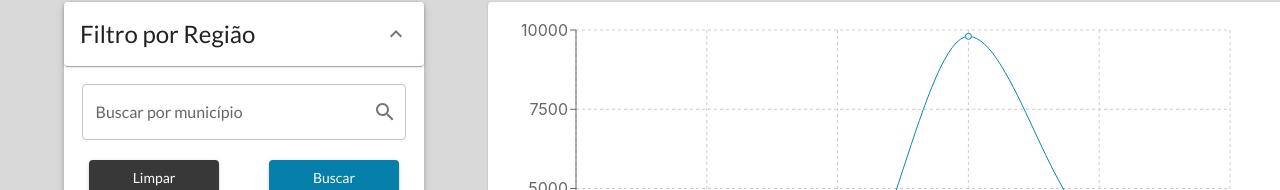
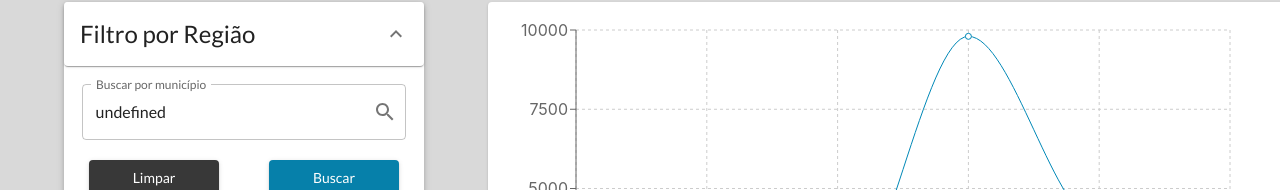
Before and after one commit to FACOM-INISA/website, a Next.js app: page /sistemadedados in a window 1280 px wide. Shown: the part 187-377 px from the top of the page. Built offline with nearby package versions, Linux system fonts and the light colour scheme.

Commit message:
fix(sistemadedados): corrige o o botao de limpar para funcionar corretamente

```diff
--- a/pages/sistemadedados.tsx
+++ b/pages/sistemadedados.tsx
@@ -69,8 +69,7 @@ const SistemaDeDados: NextPage = () => {
     setExpandedD(!expandedD);
   };
 
-  const [value, setValue] = React.useState<any>(true);
-  console.log(value);
+  const [value, setValue] = React.useState<any>('');
 
   return (
     <Layout className={styles.sistema}>
@@ -105,6 +104,7 @@ const SistemaDeDados: NextPage = () => {
                     options={options.sort((a, b) => -b.firstLetter.localeCompare(a.firstLetter))}
                     groupBy={(option) => option.firstLetter}
                     getOptionLabel={(option) => option.name}
+                    value={value}
                     sx={{
                       width: '90%',
                       bgColor: '#D4D5D6',
@@ -116,7 +116,7 @@ const SistemaDeDados: NextPage = () => {
                   />
 
                   <div className={styles.botoes}>
-                    <Button variant="contained" onClick={() => setLimpar('')}>
+                    <Button variant="contained" onClick={() => setValue({ name: '' })}>
                       Limpar
                     </Button>
                     <Button variant="contained">Buscar</Button>
```
